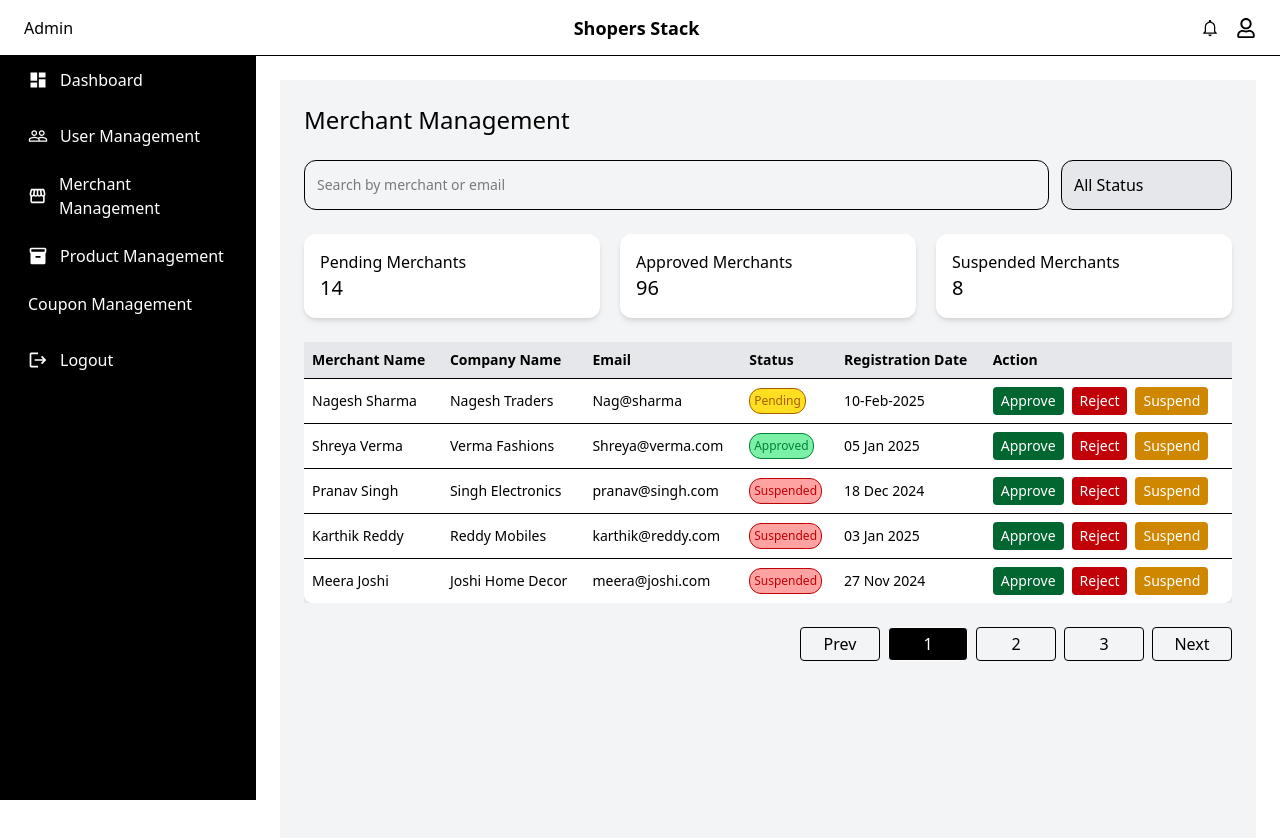
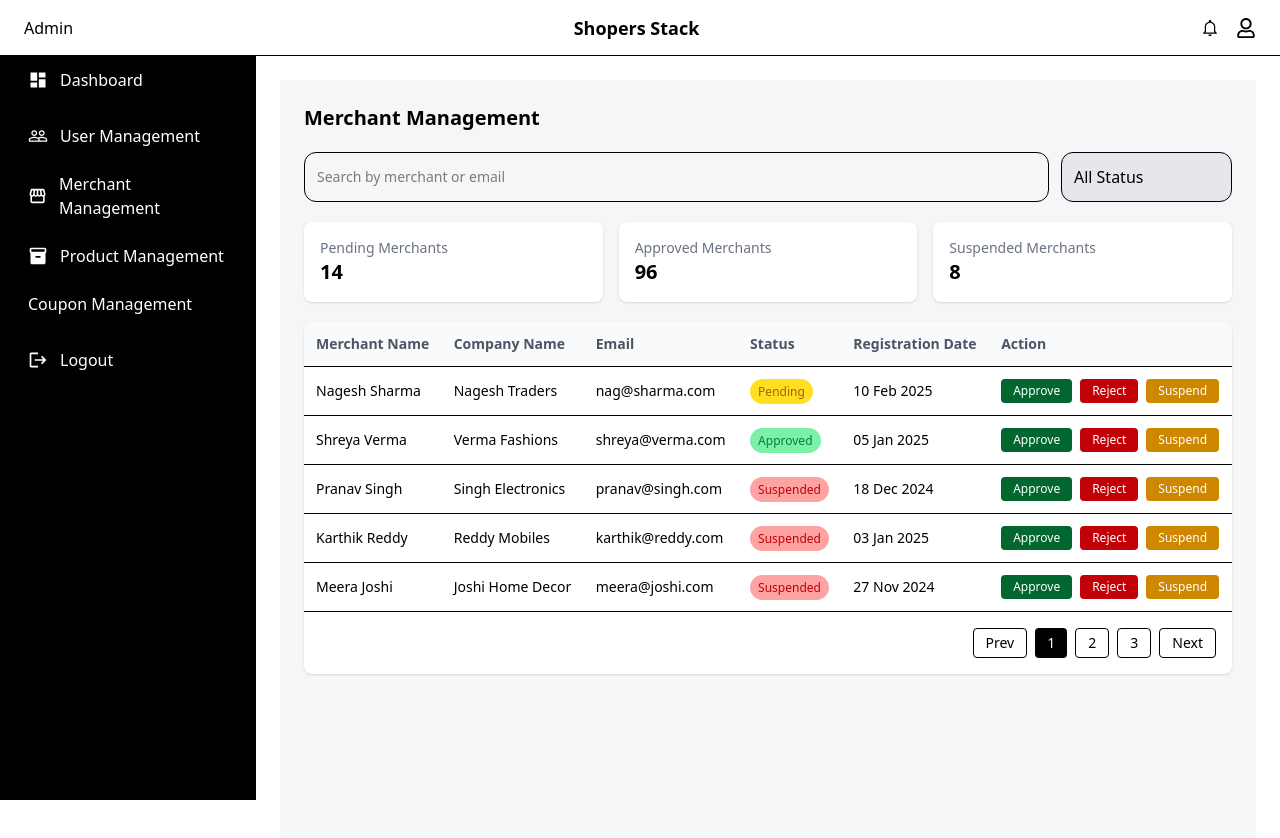
Before and after one commit to GeethaMurthy-Software-Solutions/Shoppers-Stack-Admin, a React (Vite) app: page /landingpage/merchentmanagement in a window 1280 px wide. Shown: the top 838 px of the page. Built offline with nearby package versions, Linux system fonts and the light colour scheme.

Commit message:
Task completed

```diff
--- a/src/components/MerchentManagement.jsx
+++ b/src/components/MerchentManagement.jsx
@@ -1,41 +1,238 @@
-import React, { Fragment } from 'react'
-import Navbar from './Navbar'
-import Sidebar from './Sidebar'
-import { tr } from 'framer-motion/client'
+// import React, { Fragment } from 'react'
+// import Navbar from './Navbar'
+// import Sidebar from './Sidebar'
+// import { tr } from 'framer-motion/client'
+
+// const MerchentManagement = () => {
+//     const details=[
+//         {
+//             name:'Nagesh Sharma',
+//             company:'Nagesh Traders',
+//             email:'Nag@sharma',
+//             status:'Pending',
+//             registration:'10-Feb-2025',
+//             Action1:"Approve",
+//             Action2:'Reject',
+//             Action3:"Suspend",
+//             style:'border rounded-xl p-1 text-xs text-yellow-700 bg-yellow-300'
+//         },
+//         {
+//             name:'Shreya Verma',
+//             company:'Verma Fashions',
+//             email:'Shreya@verma.com',
+//             status:'Approved',
+//             registration:'05 Jan 2025',
+//             Action1:"Approve",
+//             Action2:'Reject',
+//             Action3:"Suspend",
+//             style:'border rounded-xl p-1 text-xs text-green-700 bg-green-300'
+//         },
+//         {
+//             name:'Pranav Singh',
+//             company:'Singh Electronics',
+//             email:'pranav@singh.com',
+//             status:'Suspended',
+//             registration:'18 Dec 2024',
+//             Action1:"Approve",
+//             Action2:'Reject',
+//             Action3:"Suspend",
+//             style:'border rounded-xl p-1 text-xs text-red-700 bg-red-300'
+//         },
+//         {
+//             name:'Karthik Reddy',
+//             company:'Reddy Mobiles',
+//             email:'karthik@reddy.com',
+//             status:'Suspended',
+//             registration:'03 Jan 2025',
+//             Action1:"Approve",
+//             Action2:'Reject',
+//             Action3:"Suspend",
+//             style:'border rounded-xl p-1 text-xs text-red-700 bg-red-300'
+//         },
+//         {
+//             name:'Meera Joshi',
+//             company:'Joshi Home Decor',
+//             email:'meera@joshi.com',
+//             status:'Suspended',
+//             registration:'27 Nov 2024',
+//             Action1:"Approve",
+//             Action2:'Reject',
+//             Action3:"Suspend",
+//             style:'border rounded-xl p-1 text-xs text-red-700 bg-red-300'
+
+//         }
+//     ]
+//   return (
+//     <div className='bg-gray-100 min-h-screen w-full flex flex-col gap-4 sm:gap-5 md:gap-6 p-3 sm:p-4 md:p-6'>
+
+//     <h1 className='font-medium text-lg sm:text-xl md:text-2xl'>
+//         Merchant Management
+//     </h1>
+
+//     <div className='flex flex-col sm:flex-row gap-3'>
+//         <input
+//             placeholder='Search by merchant or email'
+//             className='border rounded-xl p-2 sm:p-3 text-sm w-full'
+//             type="text"
+//         />
+
+//         <button className='w-full sm:w-40 md:w-48 lg:w-52 text-center sm:text-left text-sm sm:text-base font-medium p-2 sm:p-3 rounded-xl border bg-gray-200'>
+//             All Status
+//         </button>
+//     </div>
+
+//     <div className='grid grid-cols-1 sm:grid-cols-2 lg:grid-cols-3 gap-4 sm:gap-5'>
+//         <div className='shadow-md bg-white p-3 sm:p-4 rounded-xl'>
+//             <h3 className='text-sm sm:text-base'>Pending Merchants</h3>
+//             <h1 className='font-medium text-lg sm:text-xl'>14</h1>
+//         </div>
+
+//         <div className='shadow-md bg-white p-3 sm:p-4 rounded-xl'>
+//             <h3 className='text-sm sm:text-base'>Approved Merchants</h3>
+//             <h1 className='font-medium text-lg sm:text-xl'>96</h1>
+//         </div>
+
+//         <div className='shadow-md bg-white p-3 sm:p-4 rounded-xl'>
+//             <h3 className='text-sm sm:text-base'>Suspended Merchants</h3>
+//             <h1 className='font-medium text-lg sm:text-xl'>8</h1>
+//         </div>
+//     </div>
+
+//     {/* Desktop Table */}
+//     <div className='hidden md:block overflow-x-auto'>
+//         <table className='shadow-md bg-white w-full rounded-lg'>
+//             <thead>
+//                 <tr className='bg-gray-200 text-sm'>
+//                     <th className="p-2 text-left">Merchant Name</th>
+//                     <th className="p-2 text-left">Company Name</th>
+//                     <th className="p-2 text-left">Email</th>
+//                     <th className="p-2 text-left">Status</th>
+//                     <th className="p-2 text-left">Registration Date</th>
+//                     <th className="p-2 text-left">Action</th>
+//                 </tr>
+//             </thead>
+
+//             <tbody>
+//                 {
+//                     details.map(({name,company,email,status,registration,Action1,Action2,Action3,style}) => (
+//                         <tr key={name} className='border-t text-sm'>
+//                             <td className="p-2">{name}</td>
+//                             <td className="p-2">{company}</td>
+//                             <td className="p-2">{email}</td>
+//                             <td className="p-2">
+//                                 <button className={style}>{status}</button>
+//                             </td>
+//                             <td className="p-2">{registration}</td>
+//                             <td className="p-2">
+//                                 <div className="flex gap-2 flex-wrap">
+//                                     <button className="px-2 py-1 bg-green-800 text-white rounded hover:bg-green-900">
+//                                         {Action1}
+//                                     </button>
+//                                     <button className="px-2 py-1 bg-red-700 text-white rounded hover:bg-red-800">
+//                                         {Action2}
+//                                     </button>
+//                                     <button className="px-2 py-1 bg-yellow-600 text-white rounded hover:bg-yellow-700">
+//                                         {Action3}
+//                                     </button>
+//                                 </div>
+//                             </td>
+//                         </tr>
+//                     ))
+//                 }
+//             </tbody>
+//         </table>
+//     </div>
+
+//     {/* Mobile Cards */}
+//     <div className='md:hidden flex flex-col gap-4'>
+//         {
+//             details.map(({name,company,email,status,registration,Action1,Action2,Action3,style}) => (
+//                 <div key={name} className='bg-white shadow-md rounded-xl p-3 flex flex-col gap-2'>
+
+//                     <h2 className='font-medium text-sm'>{name}</h2>
+
+//                     <p className='text-xs text-gray-600'>{company}</p>
+
+//                     <p className='text-xs'>{email}</p>
+
+//                     <div>
+//                         <button className={style}>{status}</button>
+//                     </div>
+
+//                     <p className='text-xs text-gray-500'>{registration}</p>
+
+//                     <div className="flex flex-wrap gap-2 mt-2">
+//                         <button className="text-xs px-2 py-1 bg-green-800 text-white rounded hover:bg-green-900">
+//                             {Action1}
+//                         </button>
+//                         <button className="text-xs px-2 py-1 bg-red-700 text-white rounded hover:bg-red-800">
+//                             {Action2}
+//                         </button>
+//                         <button className="text-xs px-2 py-1 bg-yellow-600 text-white rounded hover:bg-yellow-700">
+//                             {Action3}
+//                         </button>
+//                     </div>
+
+//                 </div>
+//             ))
+//         }
+//     </div>
+
+//     <div className='flex flex-wrap justify-center sm:justify-end gap-2'>
+//         <button className="border p-1 rounded w-12 sm:w-16 md:w-20">Prev</button>
+//         <button className="border p-1 rounded w-12 sm:w-16 md:w-20 bg-black text-white">1</button>
+//         <button className="border p-1 rounded w-12 sm:w-16 md:w-20">2</button>
+//         <button className="border p-1 rounded w-12 sm:w-16 md:w-20">3</button>
+//         <button className="border p-1 rounded w-12 sm:w-16 md:w-20">Next</button>
+//     </div>
+
+// </div>
+
+//   )
+// }
+
+// export default MerchentManagement
+
+
+
+import React, { useState } from "react";
+import { RxCross2 } from "react-icons/rx";
 
 const MerchentManagement = () => {
-    const details=[
+  const [selectedMerchant, setSelectedMerchant] = useState(null);
+
+  const details = [
     {
-            name:'Nagesh Sharma',
-            company:'Nagesh Traders',
-            email:'Nag@sharma',
-            status:'Pending',
-            registration:'10-Feb-2025',
+      name: "Nagesh Sharma",
+      company: "Nagesh Traders",
+      email: "nag@sharma.com",
+      status: "Pending",
       Action1:"Approve",
       Action2:'Reject',
       Action3:"Suspend",
-            style:'border rounded-xl p-1 text-xs text-yellow-700 bg-yellow-300'
+      registration: "10 Feb 2025",
+      style:'border rounded-xl p-1 text-xs text-red-700 bg-red-300'
     },
     {
-            name:'Shreya Verma',
-            company:'Verma Fashions',
-            email:'Shreya@verma.com',
-            status:'Approved',
-            registration:'05 Jan 2025',
+      name: "Shreya Verma",
+      company: "Verma Fashions",
+      email: "shreya@verma.com",
+      status: "Approved",
       Action1:"Approve",
       Action2:'Reject',
       Action3:"Suspend",
-            style:'border rounded-xl p-1 text-xs text-green-700 bg-green-300'
+      registration: "05 Jan 2025",
+      style:'border rounded-xl p-1 text-xs text-red-700 bg-red-300'
     },
     {
-            name:'Pranav Singh',
-            company:'Singh Electronics',
-            email:'pranav@singh.com',
-            status:'Suspended',
-            registration:'18 Dec 2024',
+      name: "Pranav Singh",
+      company: "Singh Electronics",
+      email: "pranav@singh.com",
+      status: "Suspended",
       Action1:"Approve",
       Action2:'Reject',
       Action3:"Suspend",
+      registration: "18 Dec 2024",
       style:'border rounded-xl p-1 text-xs text-red-700 bg-red-300'
     },
     {
@@ -59,136 +256,208 @@ const MerchentManagement = () => {
       Action2:'Reject',
       Action3:"Suspend",
       style:'border rounded-xl p-1 text-xs text-red-700 bg-red-300'
+    }
+  ];
 
-        }
-    ]
+  const getStatusStyle = (status) => {
+    if (status === "Pending")
+      return "bg-yellow-300 text-yellow-700 px-2 py-1 rounded-full text-xs";
+    if (status === "Approved")
+      return "bg-green-300 text-green-700 px-2 py-1 rounded-full text-xs";
+    return "bg-red-300 text-red-700 px-2 py-1 rounded-full text-xs";
+  };
+
   return (
-    <div className='bg-gray-100 min-h-screen w-full flex flex-col gap-4 sm:gap-5 md:gap-6 p-3 sm:p-4 md:p-6'>
+    <div className="bg-[#F4F6F8] min-h-screen p-6 space-y-5">
 
-    <h1 className='font-medium text-lg sm:text-xl md:text-2xl'>
-        Merchant Management
-    </h1>
+      {/* TITLE */}
+      <h1 className="text-xl font-semibold">Merchant Management</h1>
 
-    <div className='flex flex-col sm:flex-row gap-3'>
+      {/* SEARCH */}
+      <div className="flex flex-col sm:flex-row gap-3">
         <input
-            placeholder='Search by merchant or email'
+          placeholder="Search by merchant or email"
           className='border rounded-xl p-2 sm:p-3 text-sm w-full'
           type="text"
         />
-
-        <button className='w-full sm:w-40 md:w-48 lg:w-52 text-center sm:text-left text-sm sm:text-base font-medium p-2 sm:p-3 rounded-xl border bg-gray-200'>
+        <button className="w-full sm:w-40 md:w-48 lg:w-52 text-center sm:text-left text-sm sm:text-base font-medium p-2 sm:p-3 rounded-xl border bg-gray-200">
           All Status
         </button>
       </div>
 
-    <div className='grid grid-cols-1 sm:grid-cols-2 lg:grid-cols-3 gap-4 sm:gap-5'>
-        <div className='shadow-md bg-white p-3 sm:p-4 rounded-xl'>
-            <h3 className='text-sm sm:text-base'>Pending Merchants</h3>
-            <h1 className='font-medium text-lg sm:text-xl'>14</h1>
+      {/* CARDS */}
+      <div className="grid grid-cols-3 gap-4">
+        <div className="bg-white p-4 rounded-lg shadow-sm">
+          <p className="text-sm text-gray-500">Pending Merchants</p>
+          <h2 className="text-xl font-semibold">14</h2>
         </div>
 
-        <div className='shadow-md bg-white p-3 sm:p-4 rounded-xl'>
-            <h3 className='text-sm sm:text-base'>Approved Merchants</h3>
-            <h1 className='font-medium text-lg sm:text-xl'>96</h1>
+        <div className="bg-white p-4 rounded-lg shadow-sm">
+          <p className="text-sm text-gray-500">Approved Merchants</p>
+          <h2 className="text-xl font-semibold">96</h2>
         </div>
 
-        <div className='shadow-md bg-white p-3 sm:p-4 rounded-xl'>
-            <h3 className='text-sm sm:text-base'>Suspended Merchants</h3>
-            <h1 className='font-medium text-lg sm:text-xl'>8</h1>
+        <div className="bg-white p-4 rounded-lg shadow-sm">
+          <p className="text-sm text-gray-500">Suspended Merchants</p>
+          <h2 className="text-xl font-semibold">8</h2>
         </div>
       </div>
 
-    {/* Desktop Table */}
-    <div className='hidden md:block overflow-x-auto'>
-        <table className='shadow-md bg-white w-full rounded-lg'>
-            <thead>
-                <tr className='bg-gray-200 text-sm'>
-                    <th className="p-2 text-left">Merchant Name</th>
-                    <th className="p-2 text-left">Company Name</th>
-                    <th className="p-2 text-left">Email</th>
-                    <th className="p-2 text-left">Status</th>
-                    <th className="p-2 text-left">Registration Date</th>
-                    <th className="p-2 text-left">Action</th>
+      {/* TABLE */}
+      <div className="bg-white rounded-lg shadow-sm overflow-hidden">
+        <table className="w-full text-sm">
+          <thead className="bg-gray-50 text-gray-600">
+            <tr>
+              <th className="p-3 text-left">Merchant Name</th>
+              <th className="p-3 text-left">Company Name</th>
+              <th className="p-3 text-left">Email</th>
+              <th className="p-3 text-left">Status</th>
+              <th className="p-3 text-left">Registration Date</th>
+              <th className="p-3 text-left">Action</th>
             </tr>
           </thead>
 
           <tbody>
-                {
-                    details.map(({name,company,email,status,registration,Action1,Action2,Action3,style}) => (
-                        <tr key={name} className='border-t text-sm'>
-                            <td className="p-2">{name}</td>
-                            <td className="p-2">{company}</td>
-                            <td className="p-2">{email}</td>
-                            <td className="p-2">
-                                <button className={style}>{status}</button>
+            {details.map((item) => (
+              <tr
+                key={item.name}
+                onClick={() => setSelectedMerchant(item)}
+                className="border-t last:border-b hover:bg-gray-50 cursor-pointer"
+              >
+                <td className="p-3">{item.name}</td>
+                <td className="p-3">{item.company}</td>
+                <td className="p-3">{item.email}</td>
+
+                <td className="p-3">
+                  <span className={getStatusStyle(item.status)}>
+                    {item.status}
+                  </span>
                 </td>
-                            <td className="p-2">{registration}</td>
-                            <td className="p-2">
-                                <div className="flex gap-2 flex-wrap">
-                                    <button className="px-2 py-1 bg-green-800 text-white rounded hover:bg-green-900">
-                                        {Action1}
+
+                <td className="p-3">{item.registration}</td>
+
+                <td
+                  className="p-3 flex gap-2"
+                  onClick={(e) => e.stopPropagation()}
+                >
+                  <button className="bg-green-800 text-white px-3 py-1 rounded text-xs">
+                    Approve
                   </button>
-                                    <button className="px-2 py-1 bg-red-700 text-white rounded hover:bg-red-800">
-                                        {Action2}
+                  <button className="bg-red-700 text-white px-3 py-1 rounded text-xs">
+                    Reject
                   </button>
-                                    <button className="px-2 py-1 bg-yellow-600 text-white rounded hover:bg-yellow-700">
-                                        {Action3}
+                  <button className="bg-yellow-600 text-white px-3 py-1 rounded text-xs">
+                    Suspend
                   </button>
-                                </div>
                 </td>
               </tr>
-                    ))
-                }
+            ))}
           </tbody>
         </table>
+
+        {/* PAGINATION */}
+        <div className="flex justify-end gap-2 p-4">
+          <button className="border px-3 py-1 rounded text-sm">Prev</button>
+          <button className="bg-black text-white px-3 py-1 rounded text-sm">
+            1
+          </button>
+          <button className="border px-3 py-1 rounded text-sm">2</button>
+          <button className="border px-3 py-1 rounded text-sm">3</button>
+          <button className="border px-3 py-1 rounded text-sm">Next</button>
+        </div>
       </div>
 
-    {/* Mobile Cards */}
-    <div className='md:hidden flex flex-col gap-4'>
-        {
-            details.map(({name,company,email,status,registration,Action1,Action2,Action3,style}) => (
-                <div key={name} className='bg-white shadow-md rounded-xl p-3 flex flex-col gap-2'>
+      {/* MODAL */}
+      {selectedMerchant && (
+        <div className="fixed inset-0 bg-black/40 flex items-center justify-center z-50">
 
-                    <h2 className='font-medium text-sm'>{name}</h2>
+          <div className="bg-[#F4F6F8] w-[700px] rounded-xl shadow-lg">
 
-                    <p className='text-xs text-gray-600'>{company}</p>
+            {/* HEADER */}
+            <div className="flex justify-between items-center px-6 py-4 border-b">
+              <h2 className="font-semibold text-lg">Merchant Details</h2>
 
-                    <p className='text-xs'>{email}</p>
+              <div className="flex items-center gap-3">
+                <span className=" px-3 py-1 rounded-full bg-gray-200 text-s text-gray-700 font-bold font-[Calibri]">
+                  {selectedMerchant.status.toUpperCase()}
+                </span>
+
+                <button onClick={() => setSelectedMerchant(null)}><RxCross2 /></button>
+              </div>
+            </div>
+
+            {/* BODY */}
+            <div className="grid grid-cols-2 gap-x-12 gap-y-5 px-6 py-5 text-sm">
 
               <div>
-                        <button className={style}>{status}</button>
+                <p className="text-gray-400 text-xs">MERCHANT NAME</p>
+                <p className="text-s text-gray-700 font-bold font-[Calibri]">{selectedMerchant.name}</p>
               </div>
 
-                    <p className='text-xs text-gray-500'>{registration}</p>
+              <div>
+                <p className="text-gray-400 text-xs">COMPANY NAME</p>
+                <p className="text-s text-gray-700 font-bold font-[Calibri]">{selectedMerchant.company} Pvt Ltd</p>
+              </div>
 
-                    <div className="flex flex-wrap gap-2 mt-2">
-                        <button className="text-xs px-2 py-1 bg-green-800 text-white rounded hover:bg-green-900">
-                            {Action1}
+              <div>
+                <p className="text-gray-400 text-xs">EMAIL</p>
+                <p className="text-s text-gray-700 font-bold font-[Calibri]">
+                  {selectedMerchant.email.toLowerCase().replace(".com","") + ".com"}
+                </p>
+              </div>
+
+              <div>
+                <p className="text-gray-400 text-xs">GST NUMBER</p>
+                <p className="text-s text-gray-700 font-bold font-[Calibri]">29ABCDE1234F1Z5</p>
+              </div>
+
+              <div>
+                <p className="text-gray-400 text-xs">REGISTRATION NUMBER</p>
+                <p className="text-s text-gray-700 font-bold font-[Calibri]">REG-784512</p>
+              </div>
+
+              <div>
+                <p className="text-gray-400 text-xs">COMPANY TYPE</p>
+                <p className="text-s text-gray-700 font-bold font-[Calibri]">Private Limited</p>
+              </div>
+
+              <div>
+                <p className="text-gray-400 text-xs">WEBSITE</p>
+                <p className="underline cursor-pointer text-s text-gray-700 font-bold font-[Calibri]">
+                  www.{selectedMerchant.name.toLowerCase().replace(/\s/g,"")}.com
+                </p>
+              </div>
+
+              <div>
+                <p className="text-gray-400 text-xs">COMMISSION %</p>
+                <p className="text-s text-gray-700 font-bold font-[Calibri]">12%</p>
+              </div>
+
+              <div>
+                <p className="text-gray-400 text-xs">REGISTRATION DATE</p>
+                <p className="text-s text-gray-700 font-bold font-[Calibri]">{selectedMerchant.registration}</p>
+              </div>
+
+            </div>
+
+            {/* FOOTER */}
+            <div className="flex justify-end gap-3 px-6 py-4 border-t">
+              <button className="px-4 py-1 bg-black text-white rounded">
+                Approve
               </button>
-                        <button className="text-xs px-2 py-1 bg-red-700 text-white rounded hover:bg-red-800">
-                            {Action2}
+              <button className="px-4 py-1 bg-red-500 text-white rounded">
+                Reject
               </button>
-                        <button className="text-xs px-2 py-1 bg-yellow-600 text-white rounded hover:bg-yellow-700">
-                            {Action3}
+              <button className="px-4 py-1 bg-gray-300 text-gray-500 rounded">
+                Suspend
               </button>
             </div>
 
           </div>
-            ))
-        }
         </div>
+      )}
+    </div>
+  );
+};
 
-    <div className='flex flex-wrap justify-center sm:justify-end gap-2'>
-        <button className="border p-1 rounded w-12 sm:w-16 md:w-20">Prev</button>
-        <button className="border p-1 rounded w-12 sm:w-16 md:w-20 bg-black text-white">1</button>
-        <button className="border p-1 rounded w-12 sm:w-16 md:w-20">2</button>
-        <button className="border p-1 rounded w-12 sm:w-16 md:w-20">3</button>
-        <button className="border p-1 rounded w-12 sm:w-16 md:w-20">Next</button>
-    </div>
-
-</div>
-
-  )
-}
-
-export default MerchentManagement
+export default MerchentManagement;
```
Lines whose indentation alone changed are shown as unchanged.
